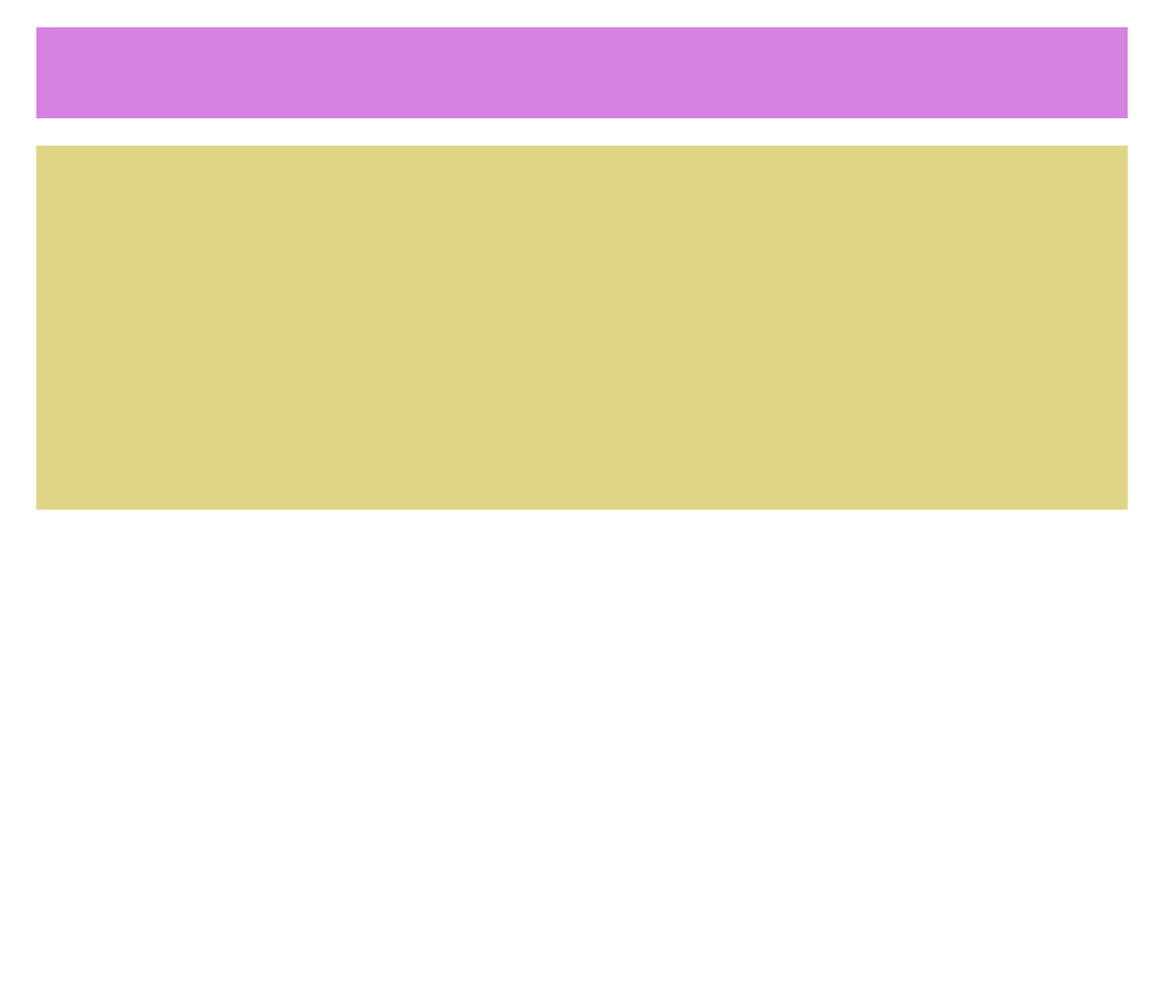
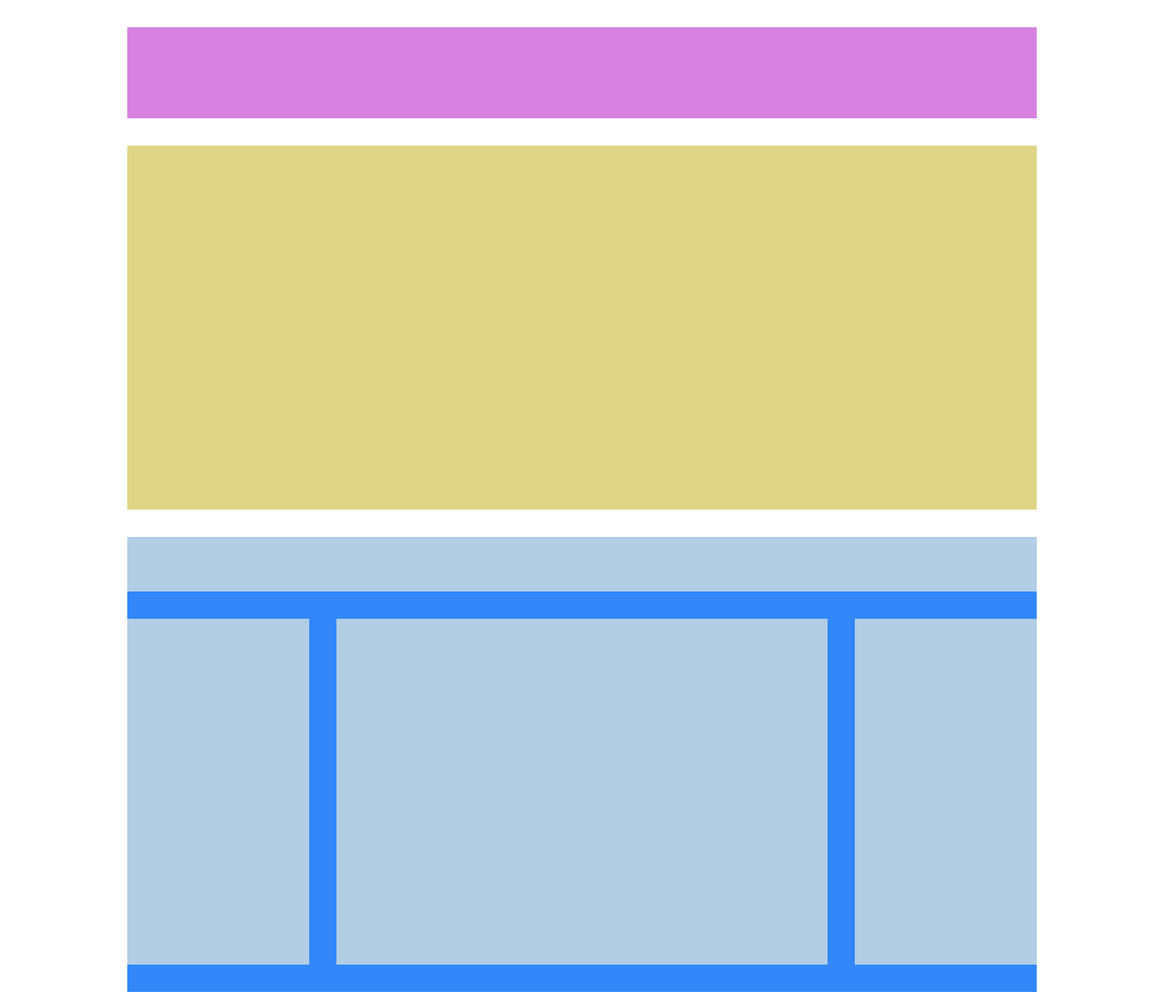
Before and after one commit to marcoche88/htmlcss-struttura-wp, a plain HTML site: page index.html in a window 1280 px wide. Shown: the whole page at 91% size. Before the commit the page ends 800 px from the top, so only its background shows below. Drawn offline with Linux system fonts and the light colour scheme.

Commit message:
second section

```diff
--- a/css/style.css
+++ b/css/style.css
@@ -7,8 +7,18 @@
 }
 
 .container {
-    max-width: 1200px;
+    max-width: 1000px;
     margin: 0 auto
+}
+
+.clearfix::after {
+    content: '';
+    display: table;
+    clear: both;
+}
+
+.float-left {
+    float: left;
 }
 
 /* header */
@@ -26,3 +36,30 @@ header {
     background-color: rgb(224, 213, 134);
     margin: 30px 0;
 }
+
+.second-section {
+    height: 500px;
+    background-color: rgb(50, 136, 249);
+    margin: 30px 0 10px 0;
+}
+
+.second-section > div {
+    background-color: rgb(177, 206, 228);
+}
+
+.header-second-section {
+    height: 60px;
+    margin-bottom: 30px;
+}
+
+.small-column {
+    height: 380px;
+    width: 20%;
+    margin-bottom: 30px;
+}
+
+.large-column {
+    height: 380px;
+    width: calc(60% - 60px);
+    margin: 0 30px 30px 30px;
+}
--- a/index.html
+++ b/index.html
@@ -17,7 +17,13 @@
         <main>
             <div class="container">
                 <section class="first-section"></section>
-                <section class="second-section"></section>
+
+                <section class="second-section clearfix">
+                    <div class="header-second-section"></div>
+                    <div class="small-column float-left"></div>
+                    <div class="large-column float-left"></div>
+                    <div class="small-column float-left"></div>
+                </section>
             </div>
         </main>
 
```
